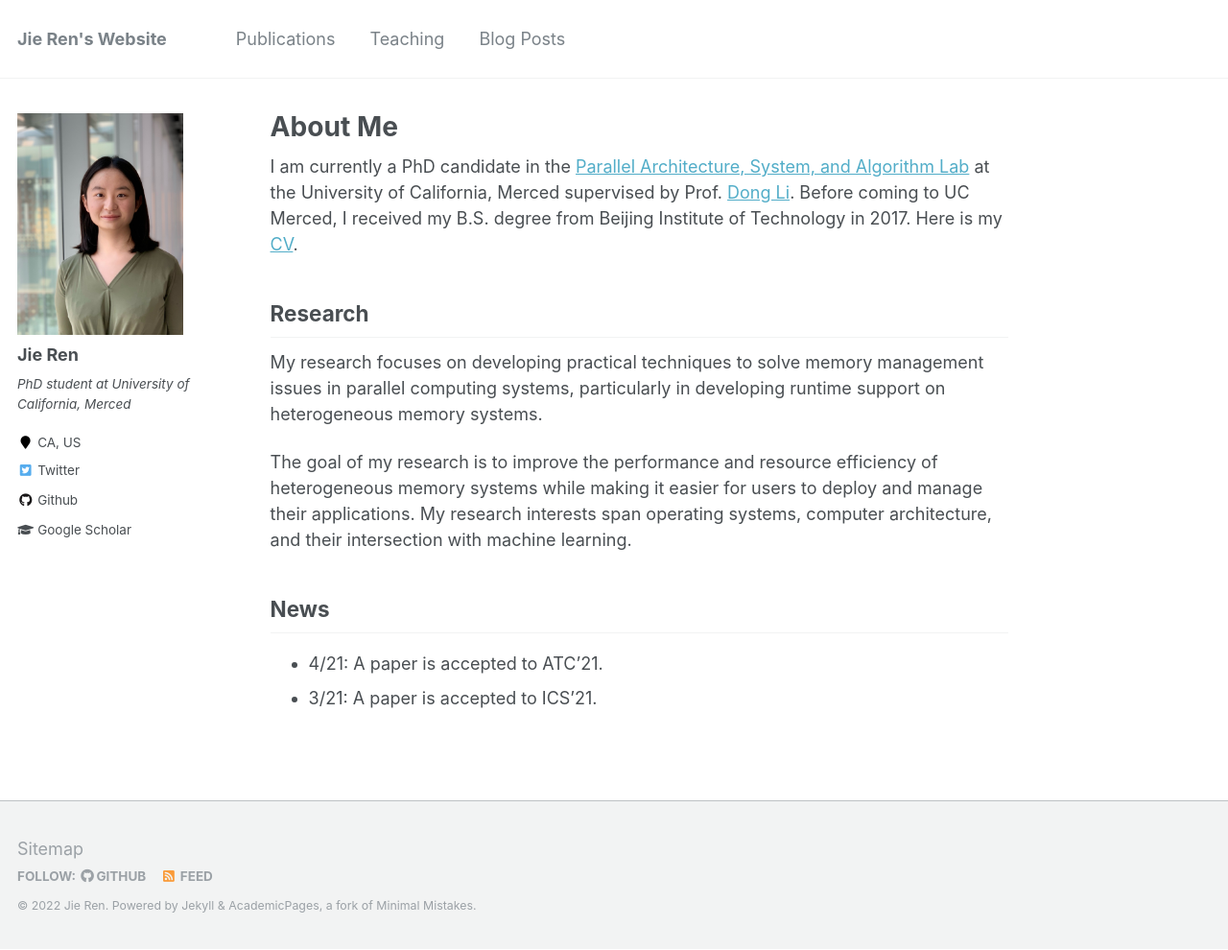
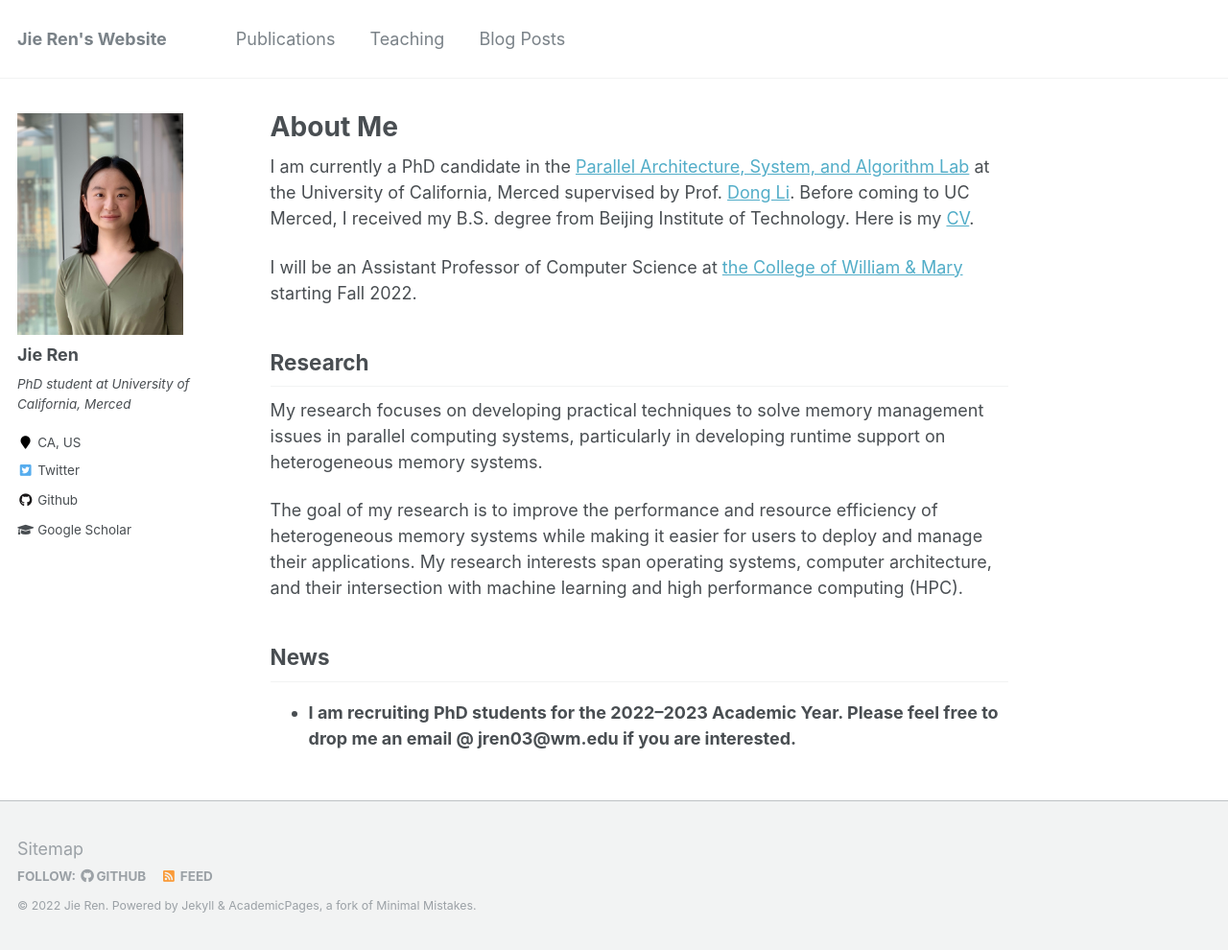
Before and after one commit to jren73/jren73.github.io, a Jekyll site: the page built from _pages/about.md, in a window 1280 px wide and 990 px high. Shown: the whole window at 96% size. Built offline with Jekyll 4.4.1, drawn with Linux system fonts in a browser that asks for light colours.

Commit message:
Update about.md

```diff
--- a/_pages/about.md
+++ b/_pages/about.md
@@ -8,16 +8,17 @@
   - /about.html
 ---
 
-I am currently a PhD candidate in the [Parallel Architecture, System, and Algorithm Lab](http://pasalabs.org) at the University of California, Merced supervised by Prof. [Dong Li](https://faculty.ucmerced.edu/dong-li/). Before coming to UC Merced, I received my B.S. degree from Beijing Institute of Technology in 2017. Here is my [CV](https://drive.google.com/file/d/1YxQeg0cN1GlOL9VVRWsjCQ3FjQdwuVPx/view?usp=sharing).
+I am currently a PhD candidate in the [Parallel Architecture, System, and Algorithm Lab](http://pasalabs.org) at the University of California, Merced supervised by Prof. [Dong Li](https://faculty.ucmerced.edu/dong-li/). Before coming to UC Merced, I received my B.S. degree from Beijing Institute of Technology. Here is my [CV](https://drive.google.com/file/d/1YxQeg0cN1GlOL9VVRWsjCQ3FjQdwuVPx/view?usp=sharing).
+
+I will be an Assistant Professor of Computer Science at [the College of William & Mary](https://www.wm.edu/as/computerscience/) starting Fall 2022.
 
 Research
 ----
 My research focuses on developing practical techniques to solve memory management issues in parallel computing systems, particularly in developing runtime support on heterogeneous memory systems.
 
-The goal of my research is to improve the performance and resource efficiency of heterogeneous memory systems while making it easier for users to deploy and manage their applications. My research interests span operating systems, computer architecture, and their intersection with machine learning.
+The goal of my research is to improve the performance and resource efficiency of heterogeneous memory systems while making it easier for users to deploy and manage their applications. My research interests span operating systems, computer architecture, and their intersection with machine learning and high performance computing (HPC).
 
 
 News
 ----
-- 4/21: A paper is accepted to ATC'21.
-- 3/21: A paper is accepted to ICS'21.
+- **I am recruiting PhD students for the 2022–2023 Academic Year. Please feel free to drop me an email @ jren03@wm.edu if you are interested.**
```
